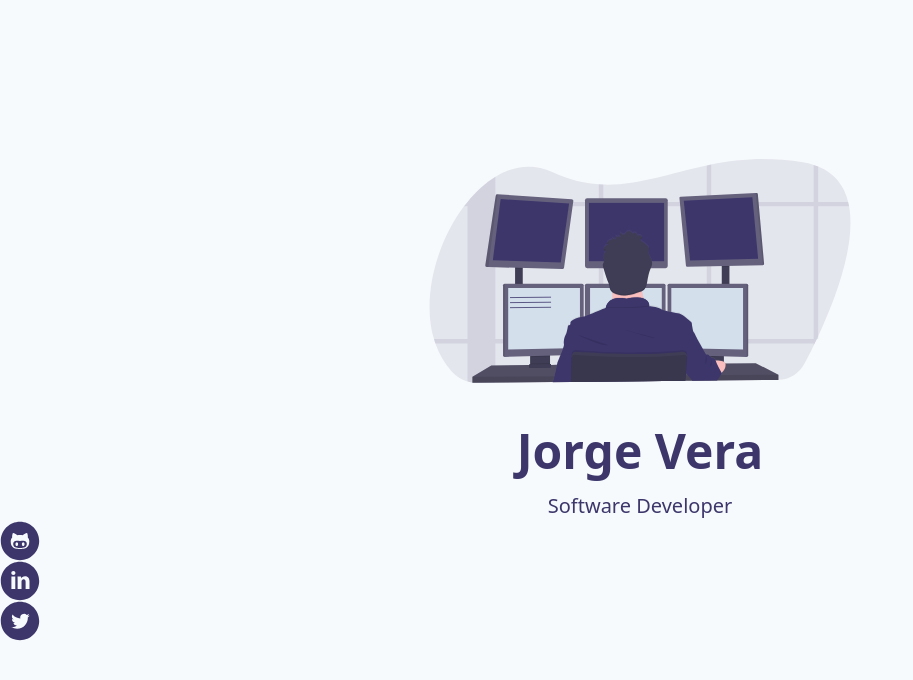
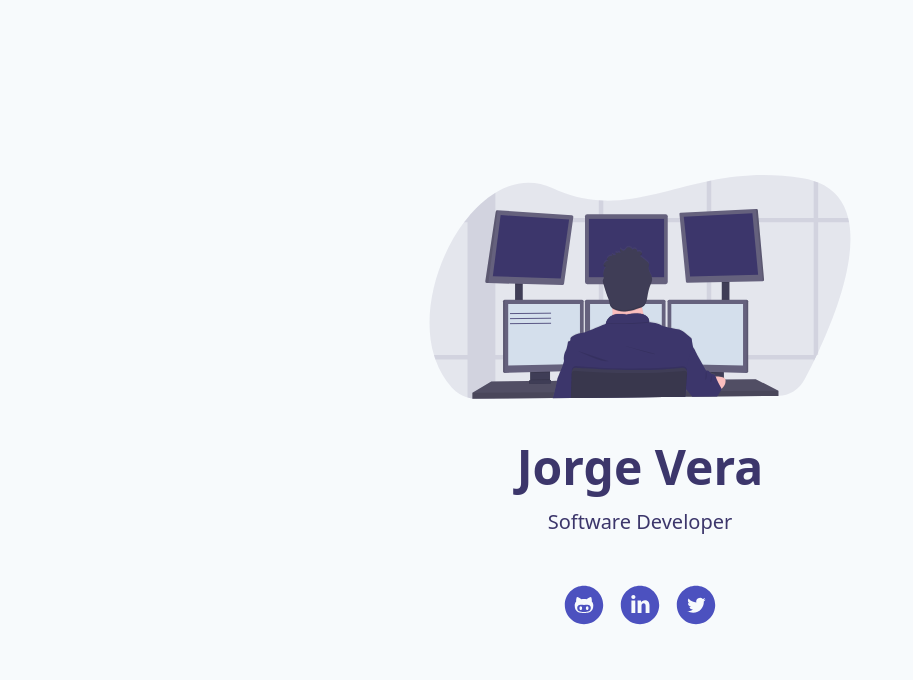
Before and after one commit to jorgeveranet/jorgevera.net, a website: page public/index.html in a window 1280 px wide. Shown: the whole page, without its empty margins (0-913 px from the left). Drawn offline with nearby package versions, Linux system fonts and the light colour scheme; files that its build step writes are made by us from their sources.

Commit message:
Add links

```diff
--- a/public/index.html
+++ b/public/index.html
@@ -17,9 +17,10 @@
         <h1 class="text-5xl font-bold">Jorge Vera</h1>
         <h2 class="mt-1 text-xl">Software Developer</h2>
       </div>
-      <div>
+      <div class="mt-12 flex justify-center">
+        <a href="https://github.com/jorgeveranet" target="_blank">
           <svg
-          class="h-10 w-10 fill-current"
+            class="mx-2 h-10 w-10 fill-current text-indigo-700 hover:text-indigo-900"
             xmlns="http://www.w3.org/2000/svg"
             viewBox="0 0 20 20"
           >
@@ -27,8 +28,10 @@
               d="M10.015 9.949h-.03c-1.191 0-2.24-.303-2.861.268a1.57 1.57 0 0 0-.527 1.197c0 1.852 1.483 2.08 3.389 2.08h.029c1.905 0 3.389-.229 3.389-2.08 0-.443-.156-.856-.527-1.197-.622-.571-1.671-.268-2.862-.268zM8.393 12.48c-.363 0-.656-.408-.656-.91s.293-.908.656-.908c.363 0 .657.406.657.908.001.502-.293.91-.657.91zm3.213 0c-.363 0-.657-.408-.657-.91s.294-.908.657-.908c.362 0 .656.406.656.908.001.502-.293.91-.656.91zM10 .4C4.698.4.4 4.698.4 10s4.298 9.6 9.6 9.6 9.6-4.298 9.6-9.6S15.302.4 10 .4zm.876 13.539c-.172 0-.514 0-.876.002-.362-.002-.704-.002-.876-.002-.76 0-3.772-.059-3.772-3.689 0-.834.286-1.445.755-1.955-.074-.184-.078-1.232.32-2.236 0 0 .916.1 2.301 1.051.289-.081.781-.122 1.272-.122s.982.041 1.273.121c1.385-.951 2.301-1.051 2.301-1.051.398 1.004.395 2.053.32 2.236.469.51.755 1.121.755 1.955-.001 3.632-3.013 3.69-3.773 3.69z"
             />
           </svg>
+        </a>
+        <a href="https://www.linkedin.com/in/jorgeveranet" target="_blank">
           <svg
-          class="h-10 w-10 fill-current"
+            class="mx-2 h-10 w-10 fill-current text-indigo-700 hover:text-indigo-900"
             xmlns="http://www.w3.org/2000/svg"
             viewBox="0 0 20 20"
           >
@@ -36,11 +39,18 @@
               d="M10 .4C4.698.4.4 4.698.4 10s4.298 9.6 9.6 9.6 9.6-4.298 9.6-9.6S15.302.4 10 .4zM7.65 13.979H5.706V7.723H7.65v6.256zm-.984-7.024c-.614 0-1.011-.435-1.011-.973 0-.549.409-.971 1.036-.971s1.011.422 1.023.971c0 .538-.396.973-1.048.973zm8.084 7.024h-1.944v-3.467c0-.807-.282-1.355-.985-1.355-.537 0-.856.371-.997.728-.052.127-.065.307-.065.486v3.607H8.814v-4.26c0-.781-.025-1.434-.051-1.996h1.689l.089.869h.039c.256-.408.883-1.01 1.932-1.01 1.279 0 2.238.857 2.238 2.699v3.699z"
             />
           </svg>
-        <svg class="h-10 w-10 fill-current" xmlns="http://www.w3.org/2000/svg" viewBox="0 0 20 20">
+        </a>
+        <a href="https://twitter.com/jorgeveranet" target="_blank">
+          <svg
+            class="mx-2 h-10 w-10 fill-current text-indigo-700 hover:text-indigo-900"
+            xmlns="http://www.w3.org/2000/svg"
+            viewBox="0 0 20 20"
+          >
             <path
               d="M10 .4C4.698.4.4 4.698.4 10s4.298 9.6 9.6 9.6 9.6-4.298 9.6-9.6S15.302.4 10 .4zm3.905 7.864c.004.082.005.164.005.244 0 2.5-1.901 5.381-5.379 5.381a5.335 5.335 0 0 1-2.898-.85c.147.018.298.025.451.025.886 0 1.701-.301 2.348-.809a1.895 1.895 0 0 1-1.766-1.312 1.9 1.9 0 0 0 .853-.033 1.892 1.892 0 0 1-1.517-1.854v-.023c.255.141.547.227.857.237a1.89 1.89 0 0 1-.585-2.526 5.376 5.376 0 0 0 3.897 1.977 1.891 1.891 0 0 1 3.222-1.725 3.797 3.797 0 0 0 1.2-.459 1.9 1.9 0 0 1-.831 1.047 3.799 3.799 0 0 0 1.086-.299 3.834 3.834 0 0 1-.943.979z"
             />
           </svg>
+        </a>
       </div>
 
       <!-- <a href="https://twitter.com/jorgeveranet" target="_blank"><i class="fa fa-twitter fa-2x" aria-hidden="true"></i></a> -->
```
Lines whose indentation alone changed are shown as unchanged.
